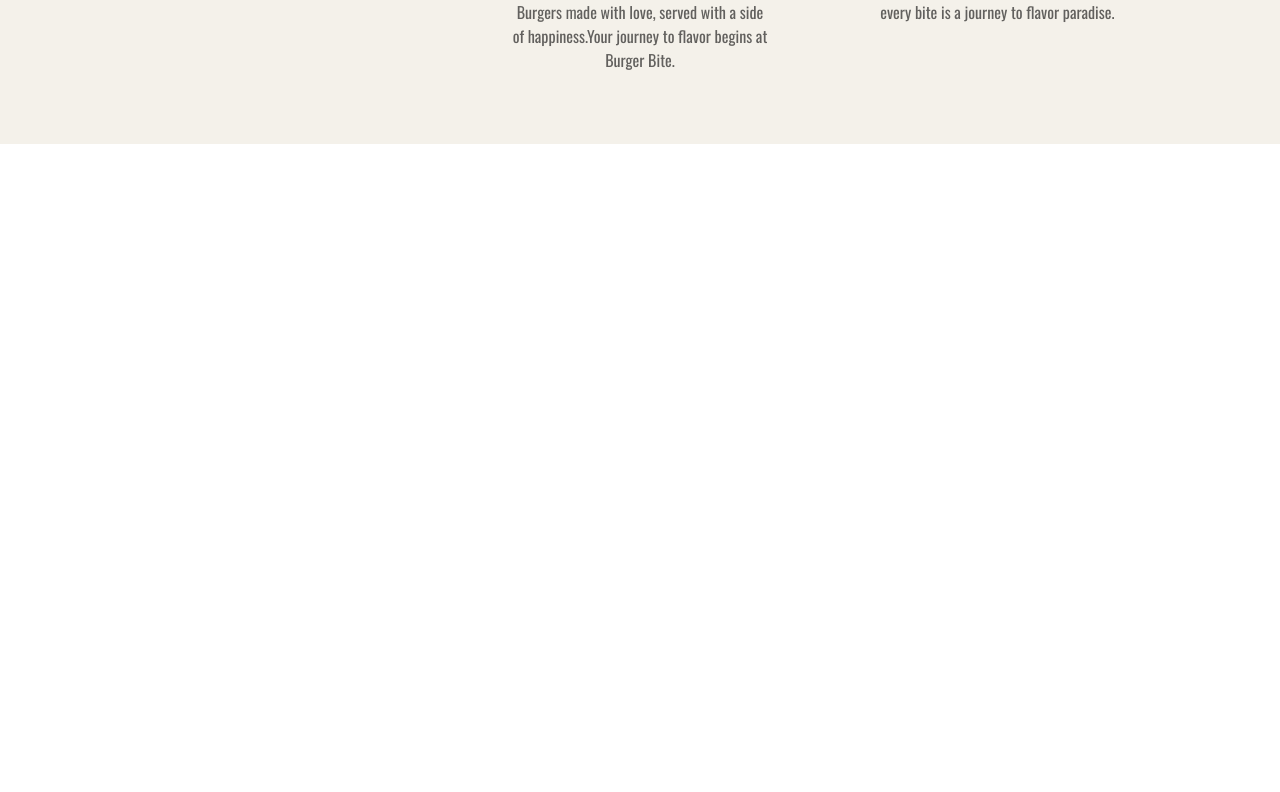
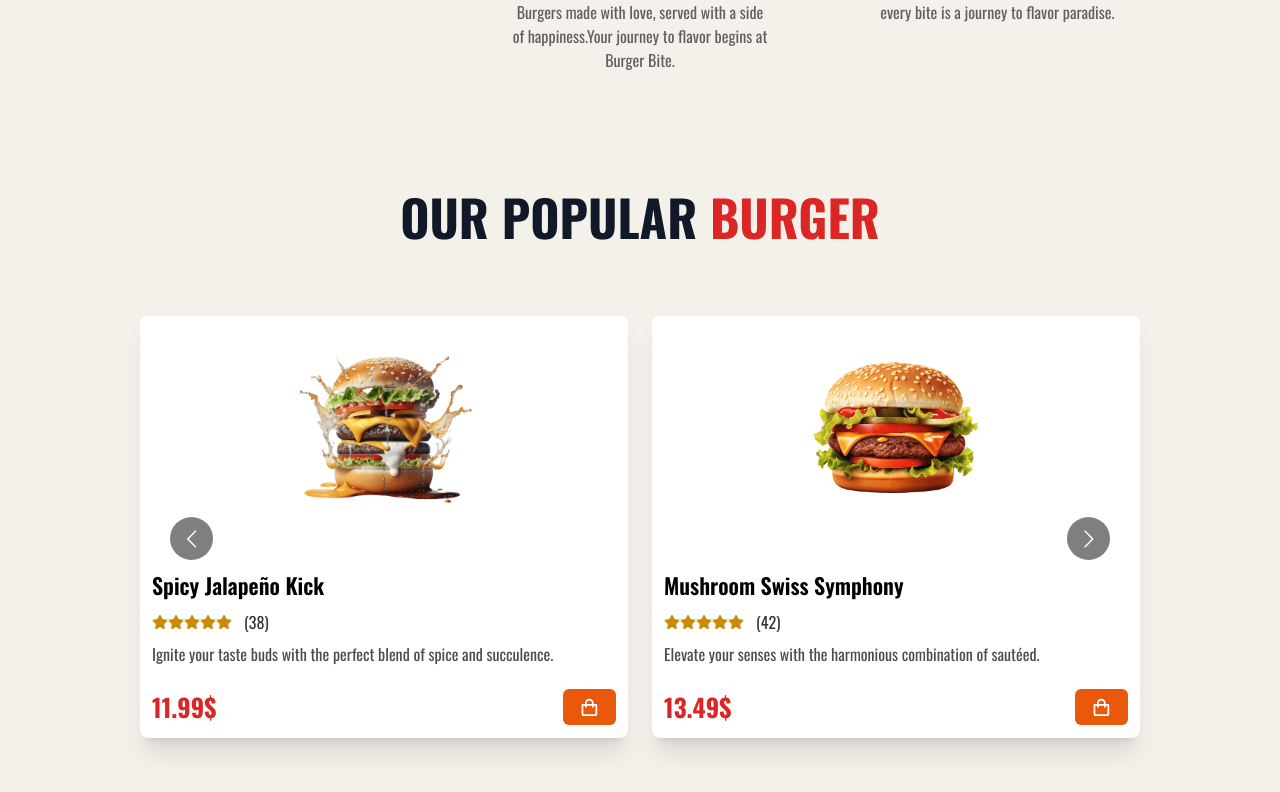
Before and after one commit to MostakemHossain/Burger-king-landing-page-nextjs, a Next.js app: page / in a window 1280 px wide. Shown: the part 1422-2214 px from the top of the page. Before the commit the page ends 1566 px from the top, so only its background shows below. Built offline with nearby package versions, Linux system fonts and the light colour scheme.

Commit message:
popular burger section added

```diff
--- a/app/components/Home.tsx
+++ b/app/components/Home.tsx
@@ -1,11 +1,13 @@
 import Features from "./Features/Features";
 import Hero from "./Hero/Hero";
+import PopularBurger from "./PopularBurger/PopularBurger";
 
 const Home = () => {
   return (
     <div className="overflow-hiddin">
       <Hero />
       <Features />
+      <PopularBurger />
     </div>
   );
 };
--- /dev/null
+++ b/app/components/PopularBurger/BurgerCard.tsx
@@ -0,0 +1,49 @@
+import Image from "next/image";
+import { BiShoppingBag } from "react-icons/bi";
+import { FaStar } from "react-icons/fa6";
+
+interface props {
+  title: string;
+  image: string;
+  reviews: string;
+  price: string;
+  description: string;
+}
+
+const BurgerCard = ({ title, image, reviews, price, description }: props) => {
+  return (
+    <div className="bg-white p-3 rounded-lg m-3 shadow-xl  flex flex-col">
+      <div className="w-[200px] mx-auto h-[200px]">
+        <Image
+          src={image}
+          alt={title}
+          width={200}
+          height={200}
+          className="w-[100%] h-[100%] object-cover"
+        />
+      </div>
+      <h1 className="text-[22px] mt-[1.3rem] text-black font-semibold pt-5">
+        {title}
+      </h1>
+      <div className="flex items-center mt-[0.5rem] space-x-3">
+        <div className="flex items-center">
+          <FaStar className="w-[1rem] h-[1rem] text-yellow-600" />
+          <FaStar className="w-[1rem] h-[1rem] text-yellow-600" />
+          <FaStar className="w-[1rem] h-[1rem] text-yellow-600" />
+          <FaStar className="w-[1rem] h-[1rem] text-yellow-600" />
+          <FaStar className="w-[1rem] h-[1rem] text-yellow-600" />
+        </div>
+        <div className="text-black opacity-80">({reviews})</div>
+      </div>
+      <p className="mt-[0.5rem] text-black text-opacity-70">{description}</p>
+      <div className="flex items-center justify-between mt-[1.4rem]">
+        <h1 className="text-[25px] font-bold text-red-600">{price}$</h1>
+        <button className="px-4 py-2  hover:bg-green-700 transition-all duration-300 bg-orange-600 flex items-center rounded-md text-white">
+          <BiShoppingBag className="w-[1.3rem] h-[1.3rem]" />
+        </button>
+      </div>
+    </div>
+  );
+};
+
+export default BurgerCard;
--- /dev/null
+++ b/app/components/PopularBurger/PopularBurger.tsx
@@ -0,0 +1,113 @@
+"use client";
+import Carousel from "react-multi-carousel";
+import "react-multi-carousel/lib/styles.css";
+import BurgerCard from "./BurgerCard";
+
+const responsive = {
+  desktop: {
+    breakpoint: { max: 3000, min: 1324 },
+    items: 4,
+    slidesToSlide: 1,
+  },
+  tablet: {
+    breakpoint: { max: 1324, min: 764 },
+    items: 2,
+    slidesToSlide: 1,
+  },
+  mobile: {
+    breakpoint: { max: 764, min: 0 },
+    items: 1,
+    slidesToSlide: 1,
+  },
+};
+
+const PopularBurger = () => {
+  return (
+    <div className="pt-[3rem] pb-[3rem]">
+      <h1 className="heading">
+        Our Popular <span className="text-red-600">Burger</span>
+      </h1>
+      <div className="w-[80%] mt-[4rem] mx-auto">
+        <Carousel
+          additionalTransfrom={0}
+          arrows={true}
+          autoPlay={true}
+          autoPlaySpeed={4000}
+          centerMode={false}
+          infinite
+          responsive={responsive}
+          itemClass="item"
+          showDots={false}
+        >
+          {/* burger card */}
+
+          <BurgerCard
+            title="Savory Bacon Explosion"
+            image="/images/b1.png"
+            reviews="45"
+            description="Experience the explosion of flavors with our savory bacon-infused masterpiece."
+            price="12.99"
+          />
+          <BurgerCard
+            title="Spicy Jalapeño Kick"
+            image="/images/b2.png"
+            reviews="38"
+            description="Ignite your taste buds with the perfect blend of spice and succulence."
+            price="11.99"
+          />
+          <BurgerCard
+            title="Mushroom Swiss Symphony"
+            image="/images/b3.png"
+            reviews="42"
+            description="Elevate your senses with the harmonious combination of sautéed."
+            price="13.49"
+          />
+          <BurgerCard
+            title="BBQ Bliss Bonanza"
+            image="/images/b4.png"
+            reviews="41"
+            description="Embark on a journey of barbecue delight with our BBQ-infused bliss."
+            price="14.99"
+          />
+          <BurgerCard
+            title="Avocado Ranch Dream"
+            image="/images/b5.png"
+            reviews="48"
+            description="Satisfy your cravings with the dreamy combination of creamy."
+            price="15.99"
+          />
+          <BurgerCard
+            title="Classic Deluxe Joy"
+            image="/images/b6.png"
+            reviews="37"
+            description="Indulge in the timeless joy of our deluxe burger, a true classic perfected."
+            price="10.88"
+          />
+          <BurgerCard
+            title="Buffalo Blue Cheese"
+            image="/images/b7.png"
+            reviews="50"
+            description="Experience the boldness of buffalo paired with the richness of blue cheese."
+            price="16.49"
+          />
+          <BurgerCard
+            title="Southwestern Sunset"
+            image="/images/b8.png"
+            reviews="44"
+            description="Savor the sensational flavors of the Southwest with this sunset-inspired creation."
+            price="14.88"
+          />
+          <BurgerCard
+            title="Triple Cheese Ultimate Bliss"
+            image="/images/b9.png"
+            reviews="46"
+            description="Dive into ultimate bliss with three layers of exquisite cheese on a succulent patty."
+            price="17.99"
+          />
+        </Carousel>
+      </div>
+    </div>
+  );
+};
+
+export default PopularBurger;
```
